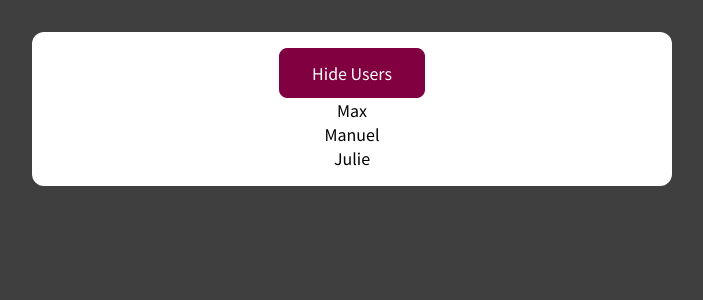
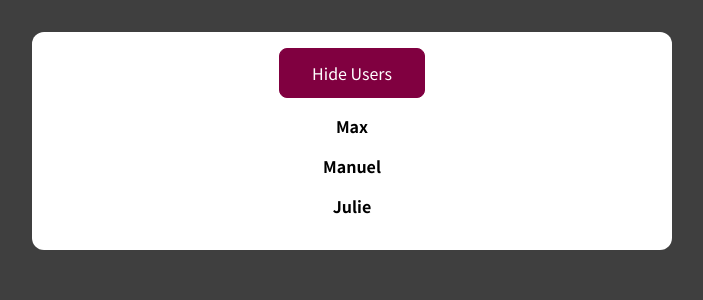
Before and after one commit to tushalbarvaliya/react-seaction-14, a React (Vite) app: page / in a window 1280 px wide. Shown: the top 300 px of the page, without its empty margins (288-991 px from the left). Built offline with nearby package versions, Linux system fonts and the light colour scheme.

Commit message:
fix : convertet user function component to class component

```diff
--- a/src/components/User.jsx
+++ b/src/components/User.jsx
@@ -1,7 +1,14 @@
-import classes from './Users.module.css';
+import { Component } from 'react';
+import classes from './User.module.css';
 
-const User = (props) => {
-  return <li className={classes.user}>{props.name}</li>;
-};
+class User extends Component {
+  render() {
+    return <li className={classes.user}>{this.props.name}</li>;
+  }
+}
+
+// const User = (props) => {
+//   return <li className={classes.user}>{props.name}</li>;
+// };
 
 export default User;
```
